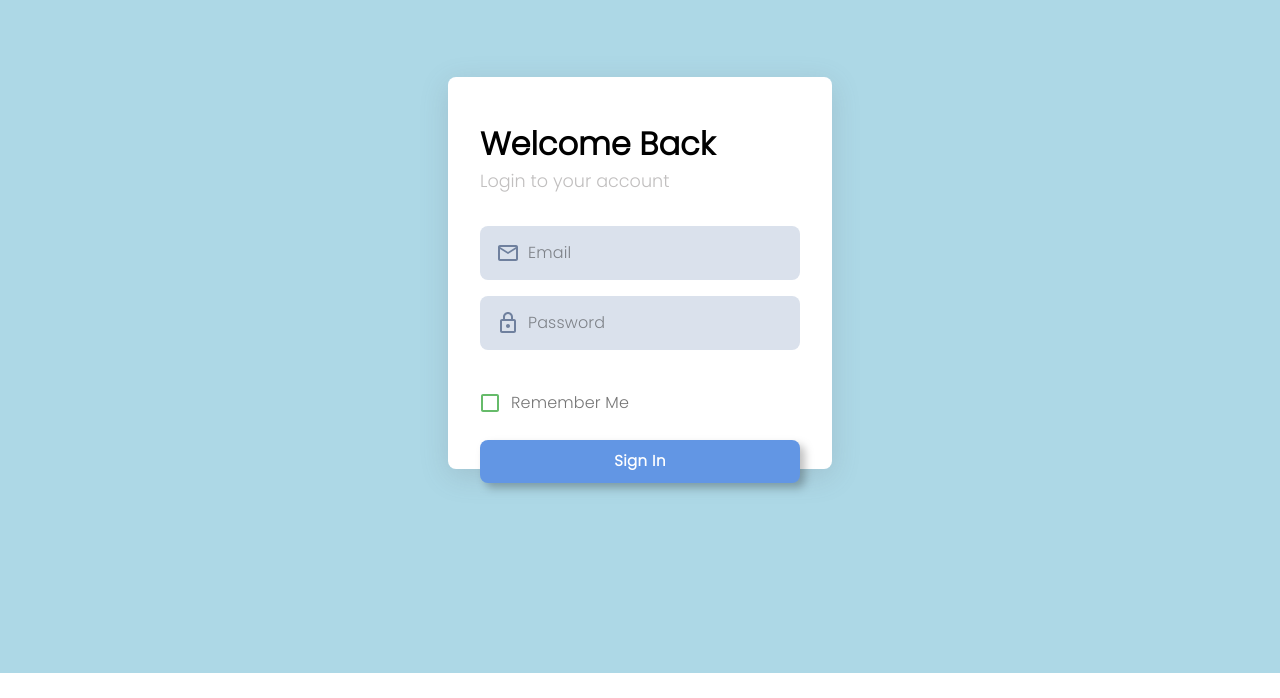
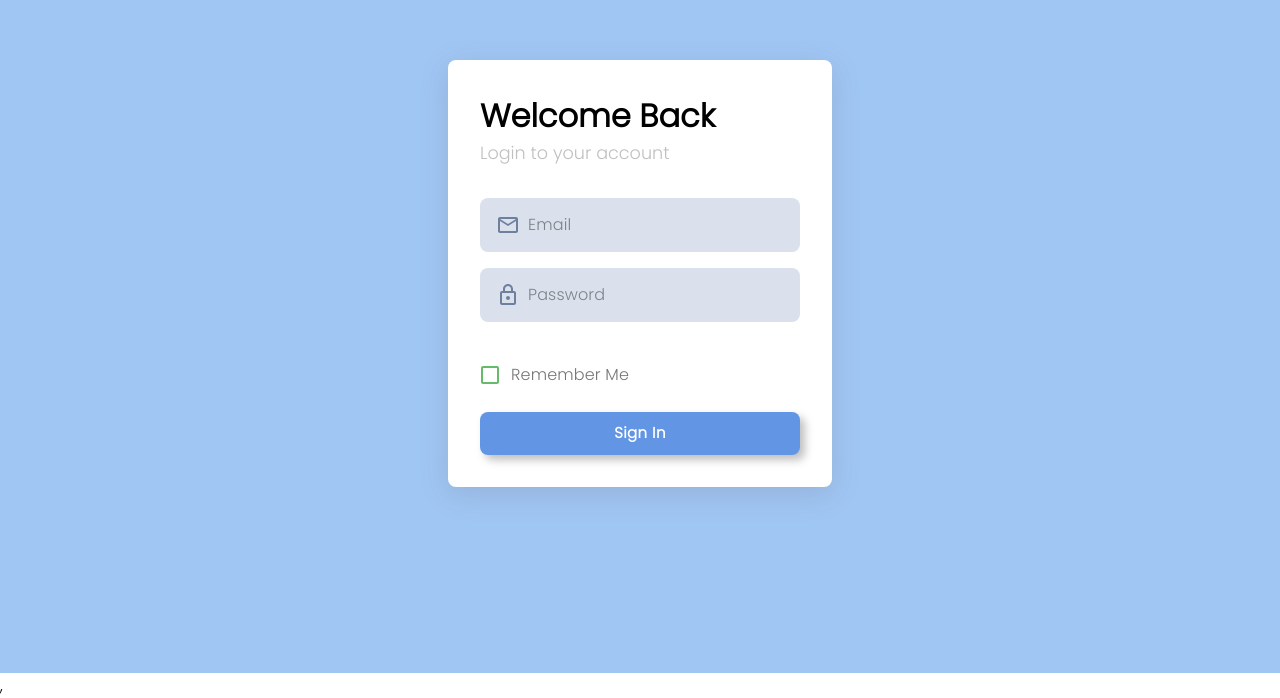
Before and after one commit to Ammar-Raneez/Ijazah_Tours, a React (Create React App) app: page / in a window 1280 px wide. Shown: the part 127-825 px from the top of the page. Before the commit the page ends 800 px from the top, so only its background shows below. Built offline with nearby package versions, Linux system fonts and the light colour scheme.

Commit message:
feat: implement login

```diff
--- a/package.json
+++ b/package.json
@@ -15,11 +15,13 @@
     "@types/node": "^16.7.13",
     "@types/react": "^17.0.20",
     "@types/react-dom": "^17.0.9",
+    "@types/react-redux": "^7.1.23",
     "clsx": "^1.1.1",
     "firebase": "^9.6.7",
     "react": "^17.0.2",
     "react-dom": "^17.0.2",
     "react-images-uploading": "^3.1.3",
+    "react-redux": "^7.2.8",
     "react-router-dom": "5.2.0",
     "react-scripts": "5.0.0",
     "styled-components": "^5.3.3",
--- a/src/atoms/ButtonAtom.tsx
+++ b/src/atoms/ButtonAtom.tsx
@@ -6,6 +6,7 @@ interface ButtonAtomProps {
   size: 'small' | 'medium' | 'large';
   onClick?: MouseEventHandler<HTMLButtonElement>;
   disabled?: boolean;
+  type?: 'submit';
   starticon?: ReactNode;
   endicon?: ReactNode;
   style?: CSSProperties;
@@ -19,6 +20,7 @@ function ButtonAtom({
   onClick,
   style,
   size,
+  type,
 }: ButtonAtomProps) {
   return (
     <Button
@@ -28,6 +30,7 @@ function ButtonAtom({
       endIcon={endicon}
       disabled={disabled}
       size={size}
+      type={type}
     >
       {text}
     </Button>
--- a/src/index.tsx
+++ b/src/index.tsx
@@ -1,10 +1,14 @@
 import ReactDOM from 'react-dom';
+import { Provider } from 'react-redux';
 
 import App from './App';
+import { store } from './redux/store';
 import reportWebVitals from './reportWebVitals';
 
 ReactDOM.render(
-  <App />,
+  <Provider store={store}>
+    <App />,
+  </Provider>,
   document.getElementById('root'),
 );
 
--- a/src/pages/login/Login.tsx
+++ b/src/pages/login/Login.tsx
@@ -1,15 +1,25 @@
-import { ChangeEvent, useEffect, useState } from 'react';
+import {
+  ChangeEvent,
+  FormEvent,
+  useEffect,
+  useState,
+} from 'react';
+import { useDispatch } from 'react-redux';
 import { CircularProgress } from '@material-ui/core';
 import MailOutlineIcon from '@material-ui/icons/MailOutline';
 import LockOutlinedIcon from '@material-ui/icons/LockOutlined';
+import { collection, getDocs } from 'firebase/firestore';
+import { getAuth, signInWithEmailAndPassword } from 'firebase/auth';
 
 import DivAtom from '../../atoms/DivAtom';
 import H2Atom from '../../atoms/H2Atom';
 import InputAtom from '../../atoms/InputAtom';
 import ParagraphAtom from '../../atoms/ParagraphAtom';
-import { loginStyles } from '../../styles';
 import ButtonAtom from '../../atoms/ButtonAtom';
 import CheckboxAtom from '../../atoms/CheckboxAtom';
+import { login } from '../../redux/userSlice';
+import { db } from '../../firebase';
+import { loginStyles } from '../../styles';
 
 function Login() {
   const [email, setEmail] = useState('');
@@ -17,31 +27,42 @@ function Login() {
   const [rememberMe, setRememberMe] = useState(false);
 
   const [isLoggingIn, setIsLoggingIn] = useState(false);
+  const [invalidLoginMessage, setInvalidLoginMessage] = useState('');
 
+  const dispatch = useDispatch();
   const [width, setWidth] = useState(0);
-  const [height, setHeight] = useState(0);
 
   useEffect(() => {
     setWidth(window.innerWidth);
-    setHeight(window.innerHeight);
     const widthListener = window.addEventListener('resize', () => {
       setWidth(window.innerWidth);
-    });
-    const heightListener = window.addEventListener('resize', () => {
-      setHeight(window.innerHeight);
     });
 
     const removeEventListeners = () => {
       window.removeEventListener('resize', widthListener as any);
-      window.removeEventListener('resize', heightListener as any);
     };
 
     return removeEventListeners();
   }, [width]);
 
-  const onLogin = () => {
+  const onLogin = async (e: FormEvent<HTMLFormElement>) => {
+    e.preventDefault();
+    setInvalidLoginMessage('');
+    const auth = getAuth();
     setIsLoggingIn(true);
+
+    try {
+      const { user } = await signInWithEmailAndPassword(auth, email, password);
+      const userData = (await getDocs(collection(db, `Team Members`)))
+        .docs.find((doc) => doc.get('email') === user.email)?.data();
+      dispatch(
+        login(userData),
+      );
+    } catch (err) {
+      setInvalidLoginMessage('Invalid Credentials');
+    } finally {
       setIsLoggingIn(false);
+    }
   };
 
   return (
@@ -50,7 +71,7 @@ function Login() {
         style={{
           ...loginStyles.formContainer,
           width: width < 1100 ? '80%' : '25%',
-          height: height < 800 ? 'auto' : '45%',
+          height: 'auto',
         }}
       >
         <H2Atom
@@ -61,6 +82,7 @@ function Login() {
           text="Login to your account"
           style={loginStyles.subtitle}
         />
+        <form onSubmit={(e) => onLogin(e)} style={loginStyles.form}>
           <InputAtom
             placeholder="Email"
             adornmentposition="start"
@@ -89,14 +111,18 @@ function Login() {
             checked={rememberMe}
             onChange={() => setRememberMe(!rememberMe)}
           />
+          {invalidLoginMessage !== '' && (
+            <ParagraphAtom style={loginStyles.errorMsg} text={invalidLoginMessage} />
+          )}
           <ButtonAtom
             size="large"
             endicon={isLoggingIn && <CircularProgress size={20} color="inherit" />}
-          onClick={onLogin}
             disabled={isLoggingIn}
             style={loginStyles.loginBtn}
+            type="submit"
             text="Sign In"
           />
+        </form>
       </DivAtom>
     </DivAtom>
   );
--- /dev/null
+++ b/src/redux/root.ts
@@ -0,0 +1,11 @@
+import { combineReducers } from '@reduxjs/toolkit';
+
+// eslint-disable-next-line import/no-cycle
+import userReducer from './userSlice';
+
+const rootReducer = combineReducers({
+  user: userReducer,
+});
+
+export type RootState = ReturnType<typeof rootReducer>;
+export default rootReducer;
--- /dev/null
+++ b/src/redux/store.ts
@@ -0,0 +1,16 @@
+import {
+  ThunkAction,
+  Action,
+  createStore,
+} from '@reduxjs/toolkit';
+
+import rootReducer, { RootState } from './root';
+
+export const store = createStore(rootReducer);
+export type AppDispatch = typeof store.dispatch;
+export type AppThunk<ReturnType = void> = ThunkAction<
+  ReturnType,
+  RootState,
+  unknown,
+  Action<string>
+>;
--- /dev/null
+++ b/src/redux/userSlice.ts
@@ -0,0 +1,43 @@
+import { createSlice } from '@reduxjs/toolkit';
+
+// eslint-disable-next-line import/no-cycle
+import { RootState } from './root';
+
+declare type User = {
+  _id: string;
+  name: string;
+  email: string;
+};
+
+interface UserState {
+  user: User;
+}
+
+const initialState: UserState = {
+  user: {
+    _id: '',
+    name: '',
+    email: '',
+  },
+};
+
+export const userSlice = createSlice({
+  name: 'user',
+  initialState,
+  reducers: {
+    login: (state, action) => {
+      state.user = action.payload;
+    },
+    logout: (state) => {
+      state.user = {
+        _id: '',
+        name: '',
+        email: '',
+      };
+    },
+  },
+});
+
+export const { login, logout } = userSlice.actions;
+export const selectUser = (state: RootState) => state.user.user;
+export default userSlice.reducer;
--- a/src/styles.ts
+++ b/src/styles.ts
@@ -73,6 +73,10 @@ const formCreateMemberStyles = {
   singleCheckbox: {
     marginTop: '1rem',
   },
+  errorMsg: {
+    color: 'red',
+    textAlign: 'center' as const,
+  },
   addBtn: shadowButtonStyles,
 };
 
@@ -113,6 +117,7 @@ export const loginStyles = {
     fontWeight: 'bolder',
     fontSize: '2rem',
     marginBottom: '0rem',
+    marginTop: '0rem',
   },
   subtitle: {
     ...formCreateMemberStyles.subtitle,
@@ -122,10 +127,14 @@ export const loginStyles = {
   formContainer: {
     display: 'flex',
     flexDirection: 'column' as const,
-    padding: '1rem 2rem',
+    padding: '2rem 2rem',
     backgroundColor: 'white',
     boxShadow: 'rgba(100, 100, 111, 0.2) 0px 7px 29px 0px',
     borderRadius: '0.5rem',
+  },
+  form: {
+    display: 'flex',
+    flexDirection: 'column' as const,
   },
   inputs: {
     padding: '0.7rem 0.5rem',
@@ -135,7 +144,7 @@ export const loginStyles = {
     marginTop: '1rem',
   },
   wrapper: {
-    backgroundColor: 'lightblue',
+    backgroundColor: '#A0C6F4',
     display: 'flex',
     alignItems: 'center',
     justifyContent: 'center',
```
Also changed, not shown: 1 other file (tests, documents, lock files or other folders). Lines whose indentation alone changed are shown as unchanged.
